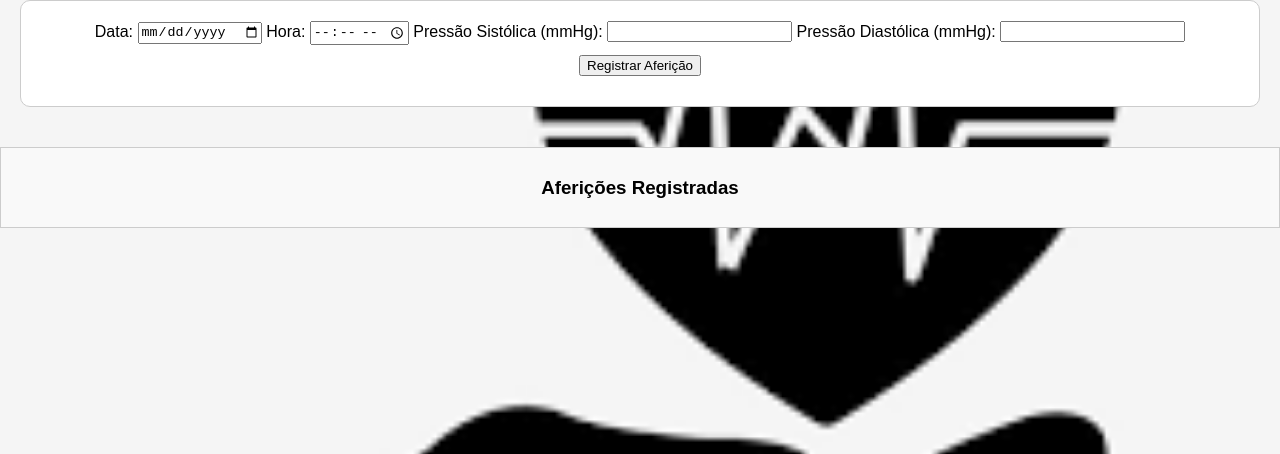
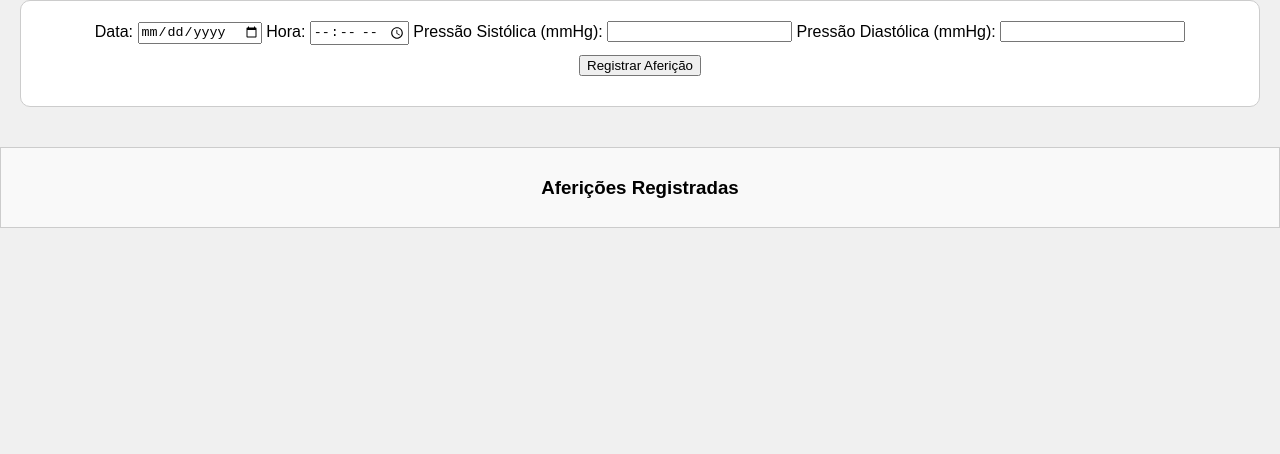
Before and after one commit to yugksuzuki/pai, a plain HTML site: page index.html in a window 1280 px wide. Shown: the part 346-800 px from the top of the page. Drawn offline with Linux system fonts and the light colour scheme.

Commit message:
Update index.html

```diff
--- a/index.html
+++ b/index.html
@@ -13,7 +13,7 @@
             background-color: #f0f0f0;
             margin: 0;
             padding: 0;
-            background-image: url('saude.png');
+            background-image: url(');
             background-size: cover; /* Ajusta o tamanho da imagem para cobrir todo o corpo */
         }
 
```
